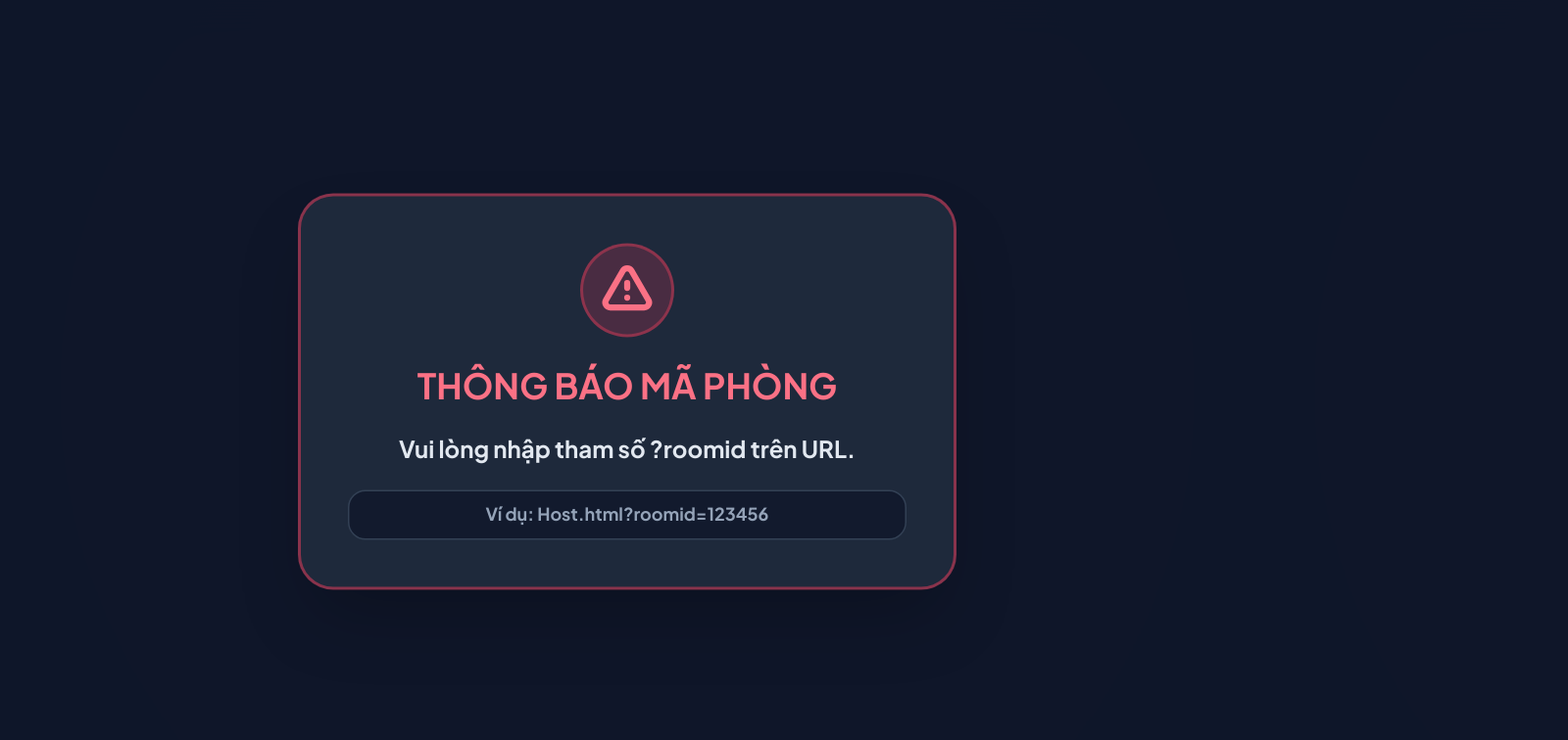
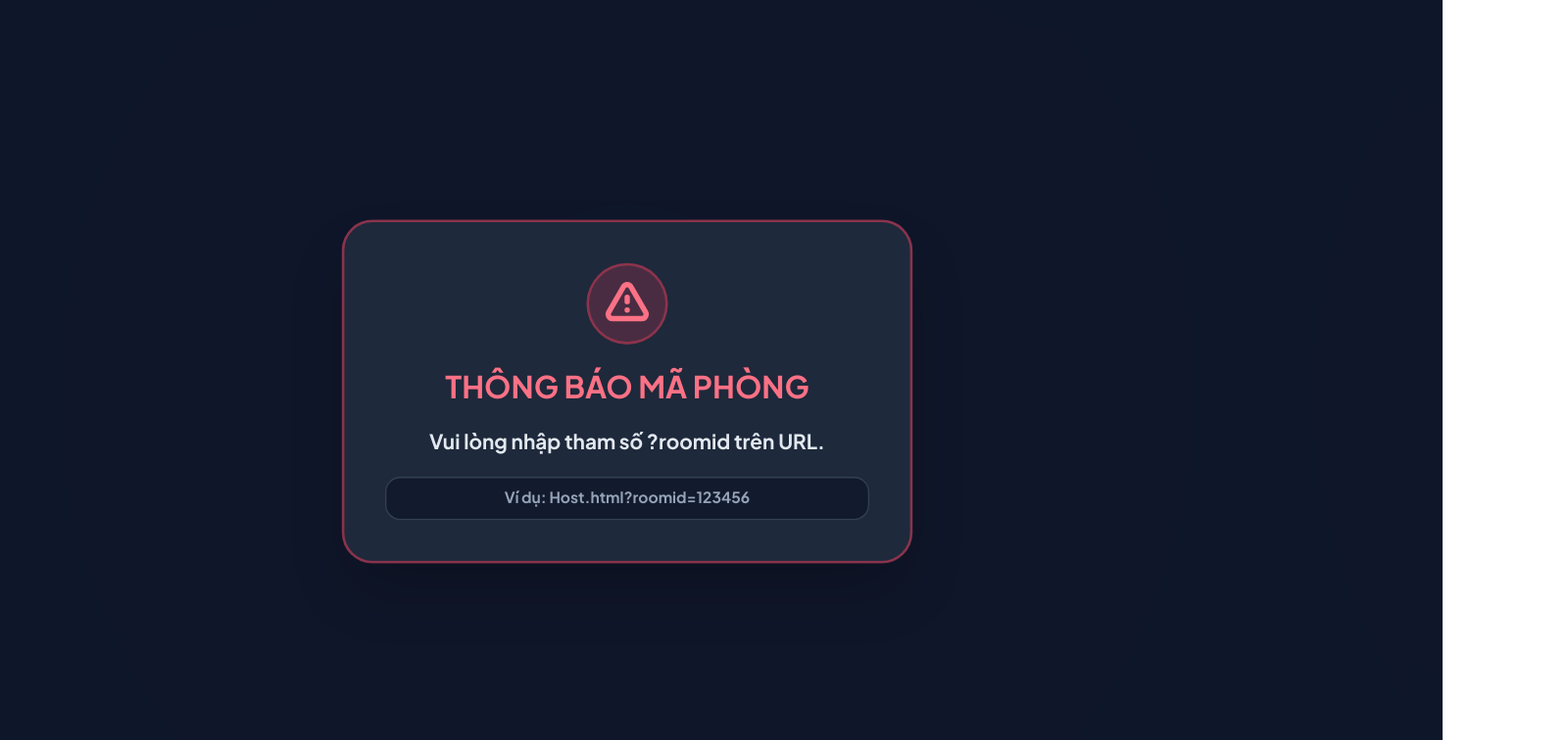
Before and after one commit to TaiNguyen304/Blockbuster, a website: page Host.html in a window 1280 px wide. Shown: the top 756 px of the page at 98% size, 1600 px wide, since content can reach past the window. Drawn offline with nearby package versions, Linux system fonts and the light colour scheme; no server answers.

Commit message:
Add files via upload

```diff
--- a/Host.html
+++ b/Host.html
@@ -16,7 +16,7 @@
       background: radial-gradient(circle at center, #1e293b 0%, #0f172a 100%);
       color: #ffffff;
       overflow-x: hidden;
-      scale: 1.5;
+      scale: 1.3;
     }
 
     @font-face {
```
Also changed, not shown: Controller.html (+1 -0 lines), Couple.html (+1 -1 lines), Player.html (+1 -1 lines), Viewer.html (+1 -1 lines).
